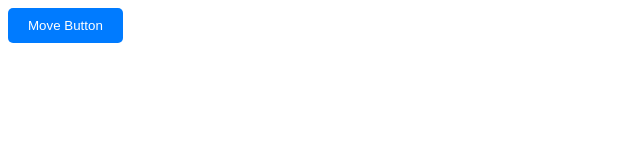
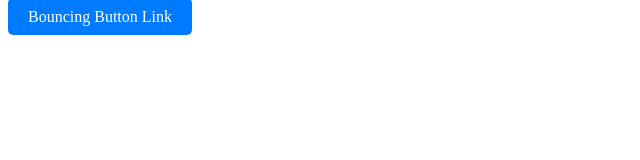
Before and after one commit to MarcusSuperdealer/Foundation2, a plain HTML site: page index.html in a window 1280 px wide. Shown: the whole page, without its empty margins (0-640 px from the left). Drawn offline with Linux system fonts and the light colour scheme.

Commit message:
Update index.html

```diff
--- a/index.html
+++ b/index.html
@@ -3,7 +3,7 @@
 <head>
 <meta charset="UTF-8">
 <meta name="viewport" content="width=device-width, initial-scale=1.0">
-<title>Moving Button</title>
+<title>Bouncing Button Link</title>
 <style>
     /* Style for the button */
     .button {
@@ -14,36 +14,25 @@
         border-radius: 5px;
         cursor: pointer;
         position: relative;
-        transition: transform 0.2s;
+        animation: bounce 1s infinite alternate;
+        text-decoration: none; /* Remove underline from the link */
     }
-    /* Style for the button when hovered */
-    .button:hover {
-        transform: scale(1.1);
+
+    /* Bounce animation */
+    @keyframes bounce {
+        0% {
+            transform: translateY(0);
+        }
+        100% {
+            transform: translateY(-10px);
+        }
     }
 </style>
 </head>
 <body>
 
-<!-- Button that moves a certain number of times when touched -->
-<button class="button" onmouseover="moveButton(3)">Move Button</button>
-
-<script>
-    // Function to move the button a certain number of times
-    function moveButton(times) {
-        var button = document.querySelector('.button');
-        var count = 0;
-        button.addEventListener('mouseover', function move() {
-            // Move the button horizontally by 10px
-            button.style.left = (parseInt(button.style.left) || 0) + 10 + 'px';
-            count++;
-            // Stop moving after the specified number of times
-            if (count < times) {
-                // Request next frame for smooth animation
-                requestAnimationFrame(move);
-            }
-        });
-    }
-</script>
+<!-- Bouncing Button Link -->
+<a href="https://example.com" class="button">Bouncing Button Link</a>
 
 </body>
 </html>
```
